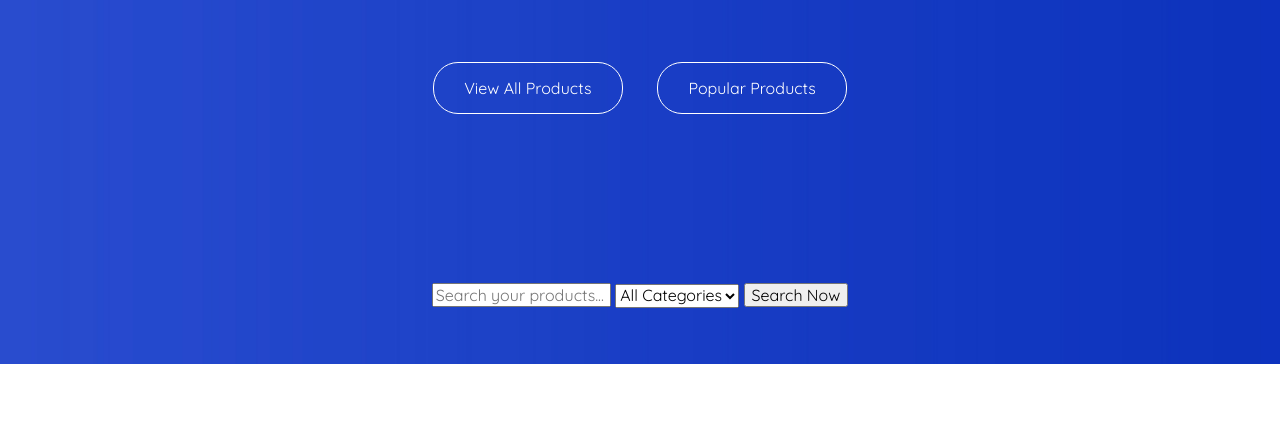
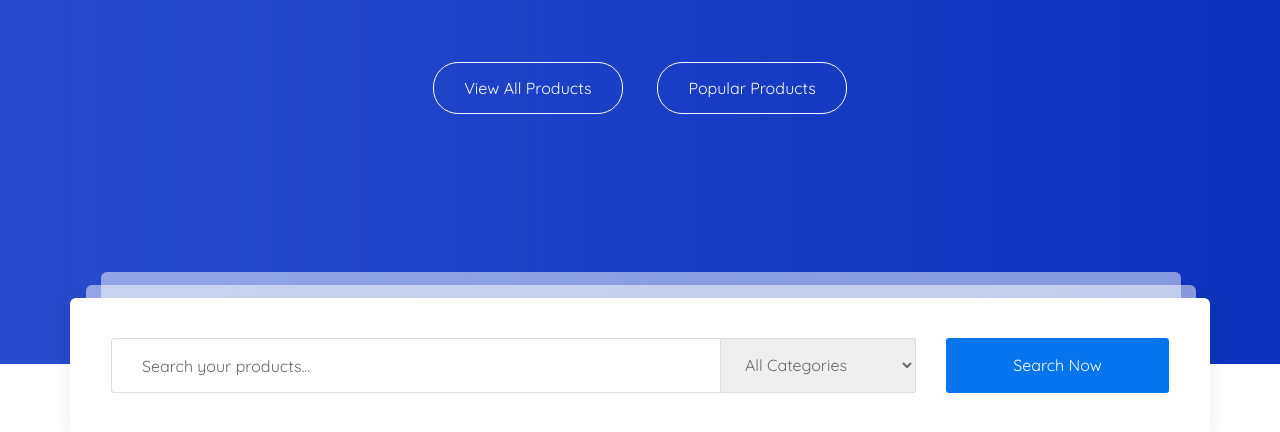
Before and after one commit to ku13shov/martplace, a website: page app/index.html in a window 1280 px wide. Shown: the part 544-976 px from the top of the page. Before the commit the page ends 908 px from the top, so only its background shows below. Drawn offline with nearby package versions, Linux system fonts and the light colour scheme; files whose address does not match are found by name; a web font is replaced by a local one.

Commit message:
added search section

```diff
--- a/app/index.html
+++ b/app/index.html
@@ -5,7 +5,8 @@
   <meta charset="UTF-8">
   <meta name="viewport" content="width=device-width, initial-scale=1.0">
   <title>Document</title>
-  <link href="https://fonts.googleapis.com/css?family=Quicksand:400,500,600,700&display=swap&subset=latin-ext" rel="stylesheet">
+  <link href="https://fonts.googleapis.com/css?family=Quicksand:400,500,600,700&display=swap&subset=latin-ext"
+    rel="stylesheet">
   <link rel="stylesheet" href="css/libs.min.css">
   <link rel="stylesheet" href="css/style.min.css">
 </head>
@@ -85,6 +86,7 @@
         <a class="search__inner-btn" href="#">View All Products</a>
         <a class="search__inner-btn" href="#">Popular Products</a>
         <div class="search__inner-form">
+          <div class="search__inner-form__wrapper">
             <form>
               <input type="text" placeholder="Search your products..." required>
               <select>
@@ -93,6 +95,7 @@
               </select>
               <button type="submit">Search Now</button>
             </form>
+          </div>
         </div>
       </div>
     </div>
--- a/app/scss/style.scss
+++ b/app/scss/style.scss
@@ -117,10 +117,12 @@
   background-position: center;
   background-size: cover;
   background-repeat: no-repeat;
+  margin-bottom: 165px;
 }
 .search__inner{
   text-align: center;
   padding-top: 166px;
+  position: relative;
   &-title{
     font-size: 60px;
     line-height: 70px;
@@ -157,6 +159,100 @@
       color: $btn;
     }
   }
+  &-form{
+    background-color: #fff;
+    max-width: 1142px;
+    height: 136px;
+    position: absolute;
+    bottom: -154px;
+    width: 100%;
+    border-radius: 6px;
+    box-shadow: 0px 4px 20px 0px rgba(0, 0, 0, 0.08);
+    padding-right: 10px;
+    padding-left: 10px;
+    z-index: 1;
+    form{
+      display: flex;
+      justify-content: center;
+      align-items: center;
+      padding-top: 40px;
+      position: relative;
+      // &::before{
+      //   content: "";
+      //   position: absolute;
+      //   border-radius: 6px;
+      //   opacity: 0.502;
+      //   width: 1110px;
+      //   height: 135px;
+      //   background-color: #fff;
+      // }
+      input{
+        max-width: 610px;
+        height: 55px;
+        width: 100%;
+        border-bottom-left-radius: 3px;
+        border-top-left-radius: 3px;
+        border: none;
+        border: 1px solid #dcdcdc;
+        padding-left: 30px;
+        padding-right: 30px;
+        color: #676767;
+        &::placeholder{
+          color: #676767;
+        }
+      }
+      select{
+        height: 55px;
+        max-width: 195px;
+        width: 100%;
+        margin-right: 30px;
+        border-bottom-right-radius: 3px;
+        border-top-right-radius: 3px;
+        border: 1px solid #dcdcdc;
+        border-left: none;
+        color: #676767;
+        padding-left: 20px;
+        padding-right: 20px;
+      }
+      button{
+        height: 55px;
+        max-width: 223px;
+        width: 100%;
+        color: #fff;
+        background-color: $btn;
+        border: none;
+        border-radius: 3px;
+      }
+    }
+  }
+}
+.search__inner-form__wrapper{
+  position: relative;
+  &::before{
+    content: "";
+    position: absolute;
+    border-radius: 6px;
+    opacity: 0.502;
+    max-width: 1110px;
+    height: 135px;
+    right: 0;
+    top: -13px;
+    left: 6px;
+    background-color: #fff;
+  }
+  &::after{
+    content: "";
+    border-radius: 6px;
+    background-color: #fff;
+    opacity: 0.502;
+    position: absolute;
+    max-width: 1080px;
+    height: 135px;
+    top: -26px;
+    left: 21px;
+    right: 0;
+    z-index: -1;
+  }
 }
 // END SEARCH
 // ===================================================
```
Also changed, not shown: app/css/style.min.css. Lines whose indentation alone changed are shown as unchanged.
